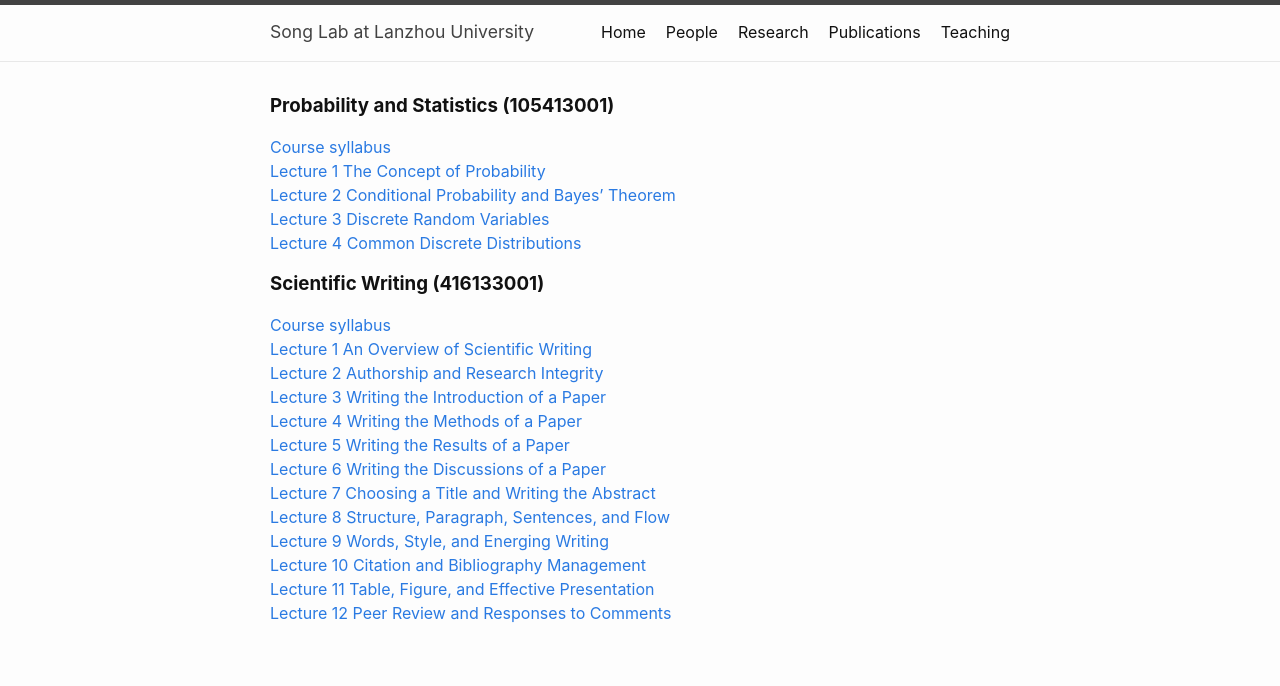
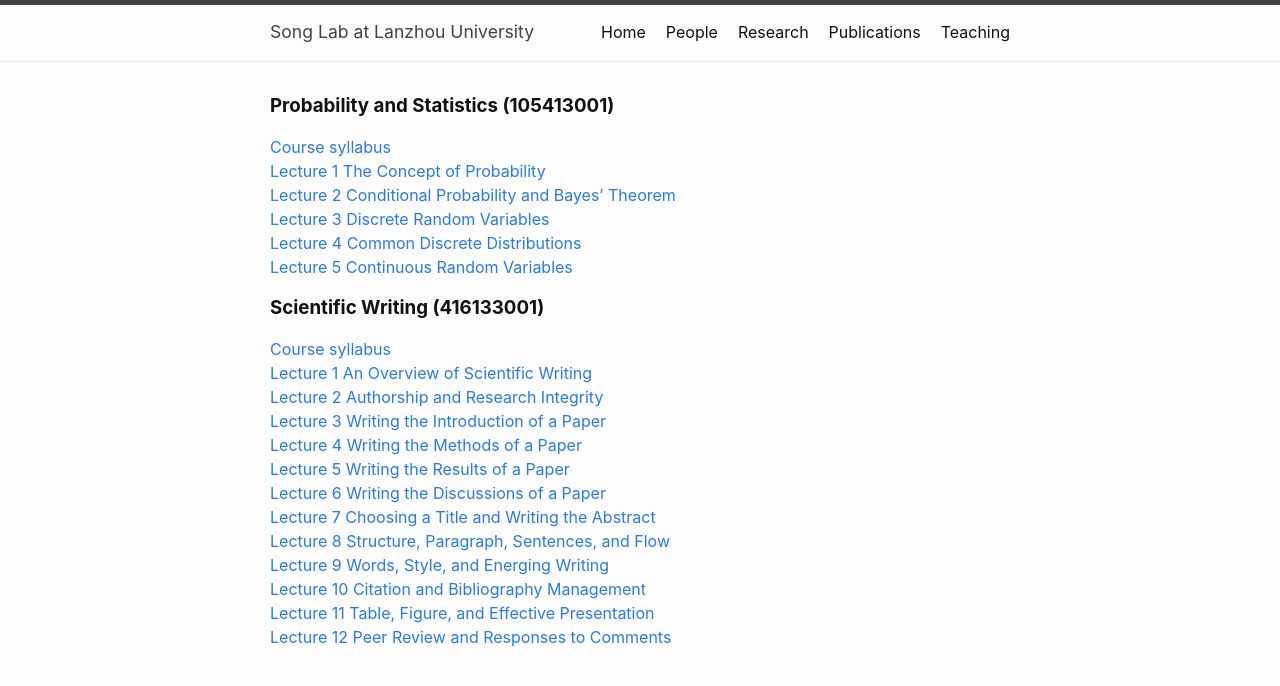
Before and after one commit to chaosonglab/chaosonglab.github.io, a Jekyll site: the page built from teaching.md, in a window 1280 px wide. Shown: the top 686 px of the page. Built offline with Jekyll 4.4.1, drawn with Linux system fonts in a browser that asks for light colours.

Commit message:
Update teaching.md

```diff
--- a/teaching.md
+++ b/teaching.md
@@ -10,7 +10,8 @@ permalink: /teaching/
 [Lecture 1 The Concept of Probability](files/course_materials/statistics/lecture1_probability.pdf) \
 [Lecture 2 Conditional Probability and Bayes' Theorem](files/course_materials/statistics/lecture2_probability.pdf) \
 [Lecture 3 Discrete Random Variables](files/course_materials/statistics/lecture3_discrete.pdf) \
-[Lecture 4 Common Discrete Distributions](files/course_materials/statistics/lecture4_discrete.pdf)
+[Lecture 4 Common Discrete Distributions](files/course_materials/statistics/lecture4_discrete.pdf) \
+[Lecture 5 Continuous Random Variables](files/course_materials/statistics/lecture5_continuous.pdf)
 
 
 
```
